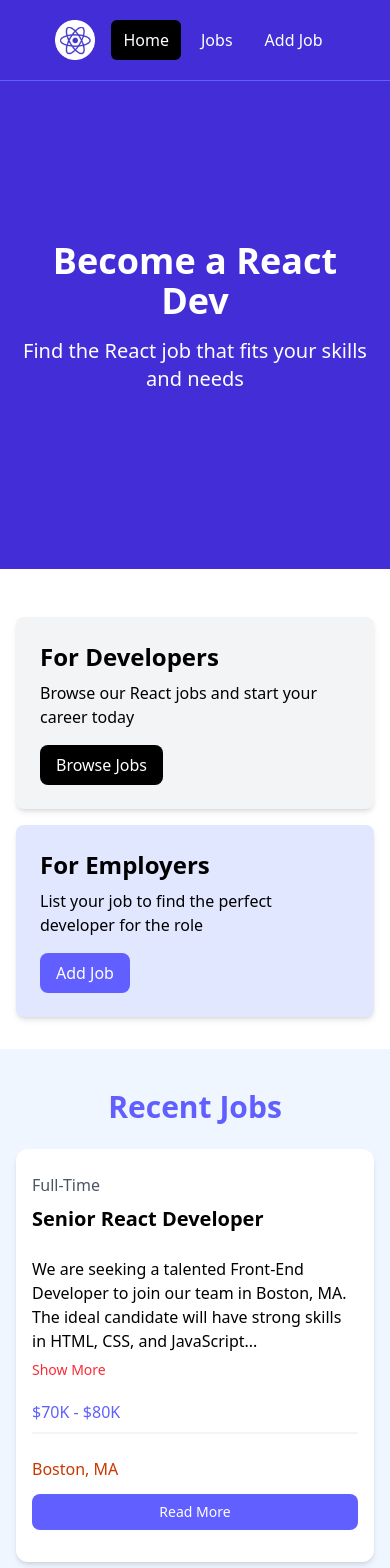
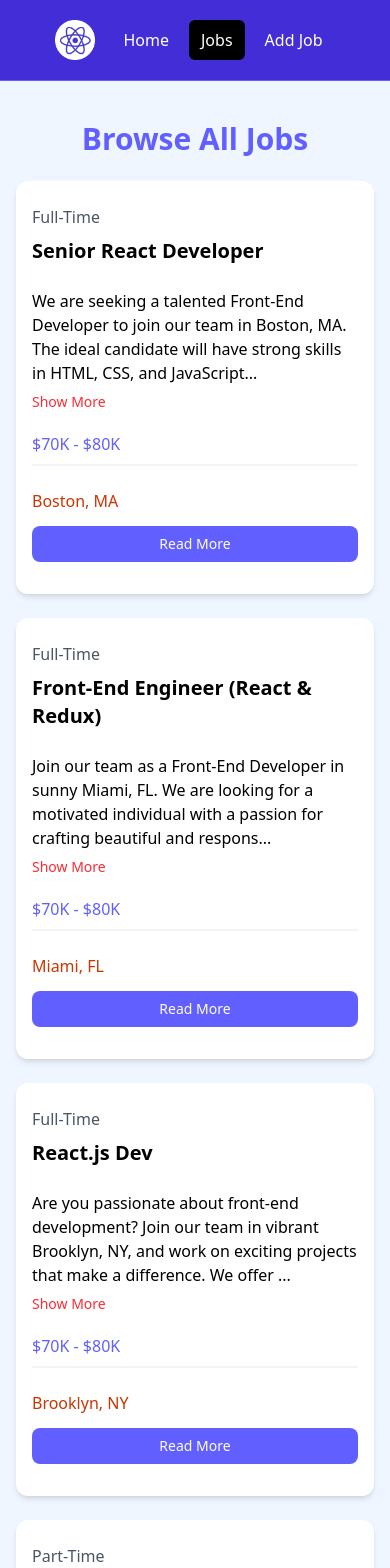
Before and after one commit to Ganesh-Kumatole/React-Jobs, a React (Vite) app: page /jobs in a window 390 px wide. Shown: the top 1568 px of the page. Built offline with nearby package versions, Linux system fonts and the light colour scheme.

Commit message:
perf: setup react router for routing

```diff
--- a/package.json
+++ b/package.json
@@ -13,6 +13,7 @@
     "@tailwindcss/vite": "^4.1.17",
     "react": "^19.2.0",
     "react-dom": "^19.2.0",
+    "react-router": "^7.9.6",
     "tailwindcss": "^4.1.17"
   },
   "devDependencies": {
--- a/src/App.jsx
+++ b/src/App.jsx
@@ -1,9 +1,28 @@
-import Home from './pages/Home';
+import {
+  createBrowserRouter,
+  createRoutesFromElements,
+  Route,
+  RouterProvider,
+} from 'react-router';
+
+import HomePage from './pages/HomePage';
+import JobPage from './pages/JobPage';
+import AddJobPage from './pages/AddJobPage';
 
 const App = () => {
+  const router = createBrowserRouter(
+    createRoutesFromElements(
+      <>
+        <Route path="/" element={<HomePage />} />
+        <Route path="/jobs" element={<JobPage />} />
+        <Route path="/add-jobs" element={<AddJobPage />} />
+      </>
+    )
+  );
+
   return (
     <>
-      <Home />
+      <RouterProvider router={router} />
     </>
   );
 };
--- /dev/null
+++ b/src/components/layouts/AllJobs.jsx
@@ -0,0 +1,29 @@
+import jobsJSON from '../../jobs.json';
+import JobCard from '../common/JobCard';
+
+const AllJobs = () => {
+  const allJobs = jobsJSON.jobs;
+  return (
+    <section className="bg-blue-50 px-4 py-10">
+      <div className="container-xl lg:container m-auto">
+        <h2 className="text-3xl font-bold text-indigo-500 mb-6 text-center">
+          Browse All Jobs
+        </h2>
+        <div className="grid grid-cols-1 md:grid-cols-3 gap-6">
+          {allJobs.map(({ id, type, title, description, salary, location }) => (
+            <JobCard
+              key={id}
+              type={type}
+              role={title}
+              desc={description}
+              salary={salary}
+              place={location}
+            />
+          ))}
+        </div>
+      </div>
+    </section>
+  );
+};
+
+export default AllJobs;
--- a/src/components/layouts/Navbar.jsx
+++ b/src/components/layouts/Navbar.jsx
@@ -1,3 +1,4 @@
+import { NavLink } from 'react-router';
 import logo from '../../assets/images/logo.png';
 
 const Navbar = () => {
@@ -8,35 +9,44 @@
           <div className="flex h-20 items-center justify-between">
             <div className="flex flex-1 items-center justify-center md:items-stretch md:justify-start">
               {/* <!-- Logo --> */}
-              <a
-                className="flex flex-shrink-0 items-center mr-4"
-                href="/index.html"
-              >
+              <NavLink className="flex flex-shrink-0 items-center mr-4" to="/">
                 <img className="h-10 w-auto" src={logo} alt="React Jobs" />
                 <span className="hidden md:block text-white text-2xl font-bold ml-2">
                   React Jobs
                 </span>
-              </a>
+              </NavLink>
               <div className="md:ml-auto">
                 <div className="flex space-x-2">
-                  <a
-                    href="/index.html"
-                    className="text-white bg-black hover:bg-gray-900 hover:text-white rounded-md px-3 py-2"
+                  <NavLink
+                    to="/"
+                    className={({ isActive }) =>
+                      isActive
+                        ? 'text-white bg-black hover:bg-gray-900 hover:text-white rounded-md px-3 py-2'
+                        : 'text-white hover:bg-gray-900 hover:text-white rounded-md px-3 py-2'
+                    }
                   >
                     Home
-                  </a>
-                  <a
-                    href="/jobs.html"
-                    className="text-white hover:bg-gray-900 hover:text-white rounded-md px-3 py-2"
+                  </NavLink>
+                  <NavLink
+                    to="/jobs"
+                    className={({ isActive }) =>
+                      isActive
+                        ? 'text-white bg-black hover:bg-gray-900 hover:text-white rounded-md px-3 py-2'
+                        : 'text-white hover:bg-gray-900 hover:text-white rounded-md px-3 py-2'
+                    }
                   >
                     Jobs
-                  </a>
-                  <a
-                    href="/add-job.html"
-                    className="text-white hover:bg-gray-900 hover:text-white rounded-md px-3 py-2"
+                  </NavLink>
+                  <NavLink
+                    to="/add-jobs"
+                    className={({ isActive }) =>
+                      isActive
+                        ? 'text-white bg-black hover:bg-gray-900 hover:text-white rounded-md px-3 py-2'
+                        : 'text-white hover:bg-gray-900 hover:text-white rounded-md px-3 py-2'
+                    }
                   >
                     Add Job
-                  </a>
+                  </NavLink>
                 </div>
               </div>
             </div>
--- a/src/components/layouts/JobListings.jsx
+++ b/src/components/layouts/RecentJobs.jsx
@@ -1,7 +1,7 @@
 import JobCard from '../common/JobCard';
 import jobsJSON from '../../jobs.json';
 
-const JobListings = () => {
+const RecentJobs = () => {
   const recentJobs = jobsJSON.jobs.slice(0, 3);
 
   return (
@@ -40,4 +40,4 @@
   );
 };
 
-export default JobListings;
+export default RecentJobs;
--- /dev/null
+++ b/src/pages/AddJobPage.jsx
@@ -0,0 +1,5 @@
+const AddJobPage = () => {
+  return <div>AddJob</div>;
+};
+
+export default AddJobPage;
--- a/src/pages/Home.jsx
+++ b/src/pages/HomePage.jsx
@@ -1,17 +1,17 @@
 import Navbar from '../components/layouts/Navbar';
 import Hero from '../components/layouts/Hero';
 import HomeCards from '../components/layouts/HomeCards';
-import JobListings from '../components/layouts/JobListings';
+import RecentJobs from '../components/layouts/RecentJobs';
 
-const Home = () => {
+const HomePage = () => {
   return (
     <>
       <Navbar />
       <Hero />
       <HomeCards />
-      <JobListings />
+      <RecentJobs />
     </>
   );
 };
 
-export default Home;
+export default HomePage;
--- /dev/null
+++ b/src/pages/JobPage.jsx
@@ -0,0 +1,13 @@
+import Navbar from '../components/layouts/Navbar';
+import AllJobs from '../components/layouts/AllJobs';
+
+const JobPage = () => {
+  return (
+    <>
+      <Navbar />
+      <AllJobs />
+    </>
+  );
+};
+
+export default JobPage;
```
Also changed, not shown: src/pages/AddJob.jsx (deleted), src/pages/Jobs.jsx (deleted), 1 other file (tests, documents, lock files or other folders).
